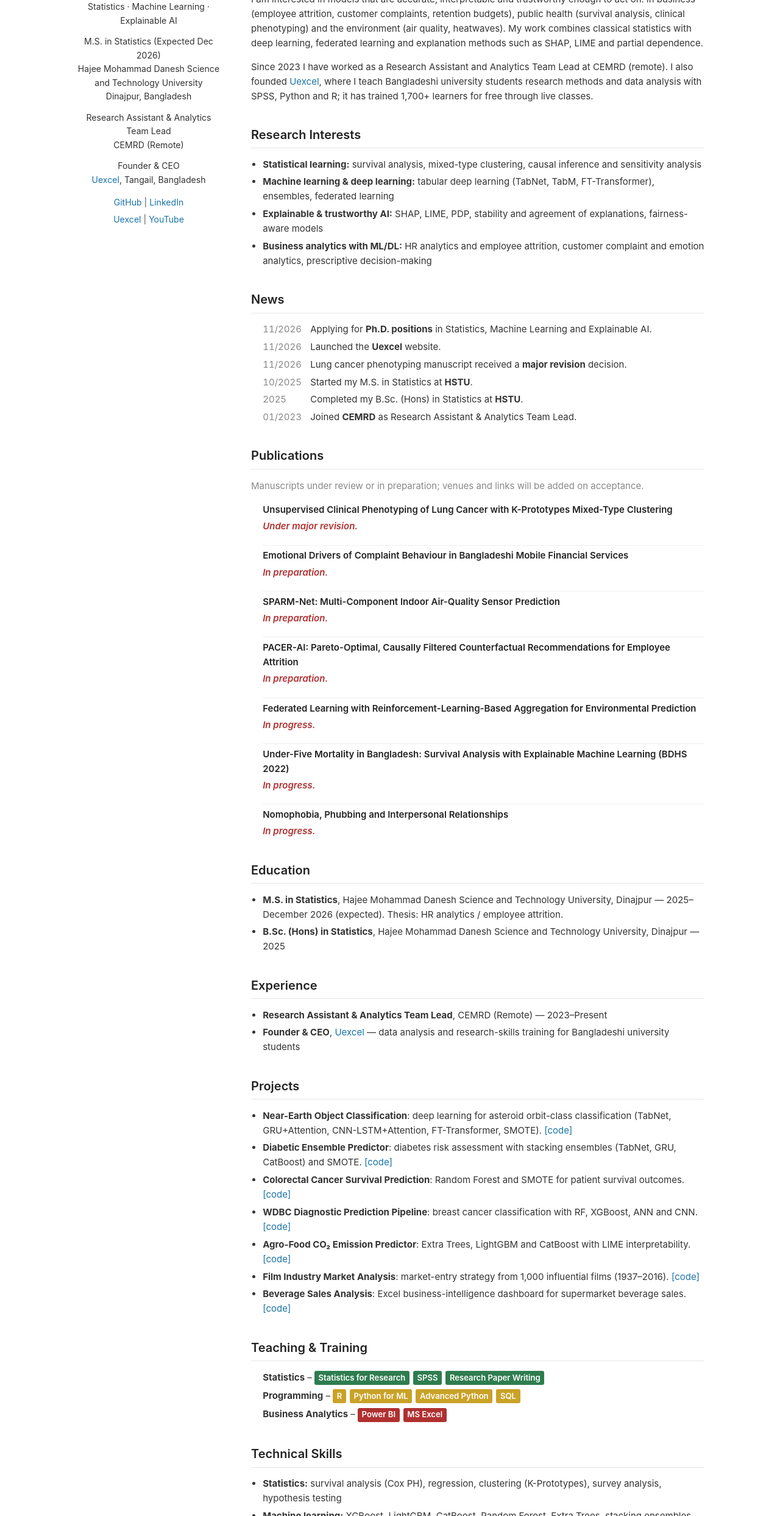
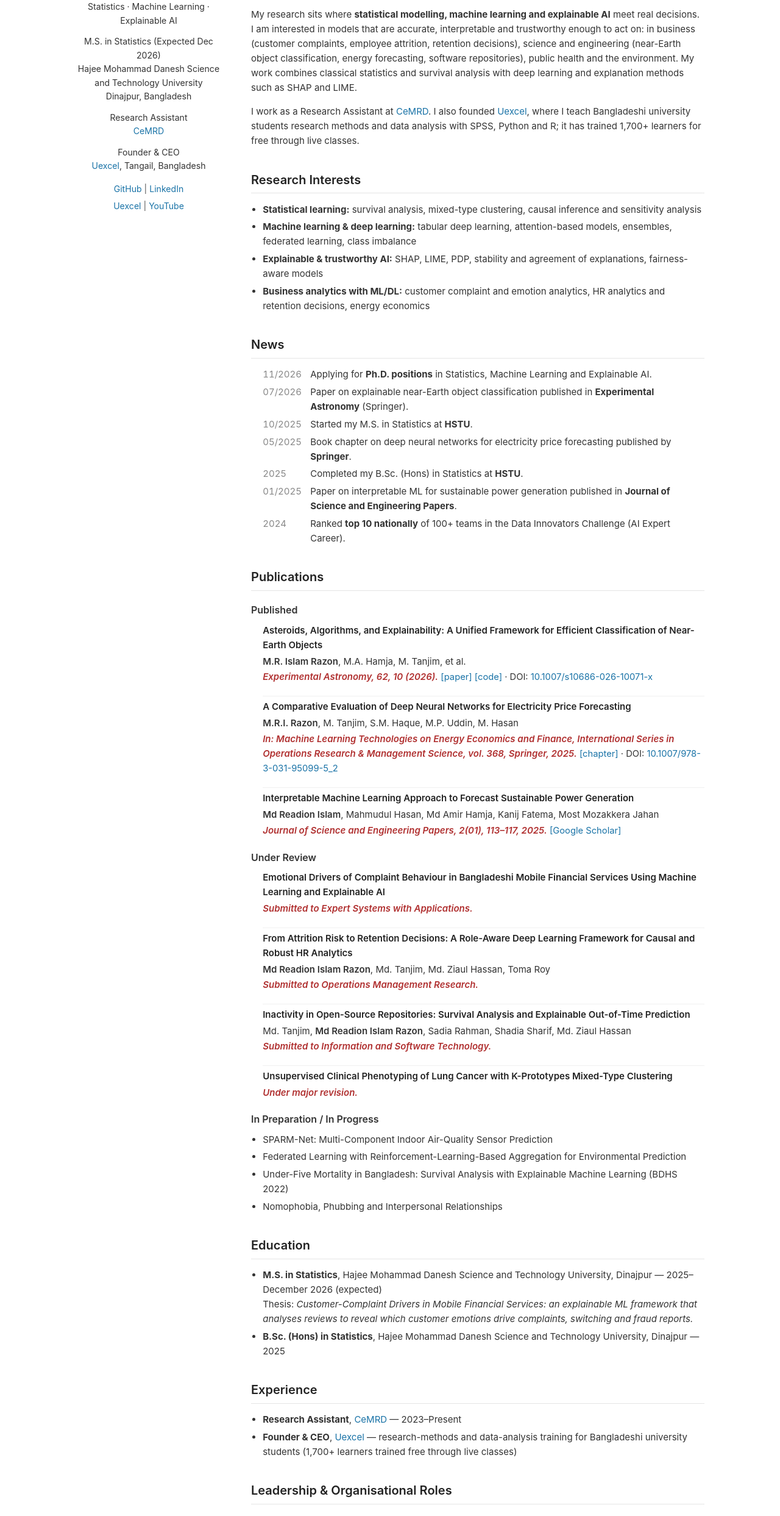
Before and after one commit to Razon64/Razon64.github.io, a plain HTML site: page index.html in a window 1280 px wide. Shown: the part 314-2800 px from the top of the page at 61% size. Drawn offline with Linux system fonts and the light colour scheme.

Commit message:
Update index.html

```diff
--- a/index.html
+++ b/index.html
@@ -4,7 +4,7 @@
 <meta charset="UTF-8">
 <meta name="viewport" content="width=device-width, initial-scale=1.0">
 <title>Md. Readion Islam Razon</title>
-<meta name="description" content="Md. Readion Islam Razon — MS Statistics (HSTU), Research Assistant & Analytics Team Lead at CEMRD, Founder & CEO of Uexcel.">
+<meta name="description" content="Md. Readion Islam Razon — MS Statistics (HSTU), Research Assistant at CeMRD, Founder & CEO of Uexcel.">
 <style>
 * { box-sizing: border-box; }
 body { margin: 0; background: #fff; color: #333; font: 15px/1.6 -apple-system, BlinkMacSystemFont, "Segoe UI", Roboto, "Helvetica Neue", Arial, sans-serif; }
@@ -68,8 +68,8 @@ footer { font-size: .8rem; color: #999; margin-top: 3rem; border-top: 1px solid
       Dinajpur, Bangladesh
     </p>
     <p class="role">
-      Research Assistant &amp; Analytics Team Lead<br>
-      CEMRD (Remote)
+      Research Assistant<br>
+      <a href="https://cemrd.org/">CeMRD</a>
     </p>
     <p class="role">
       Founder &amp; CEO<br>
@@ -90,91 +90,131 @@ footer { font-size: .8rem; color: #999; margin-top: 3rem; border-top: 1px solid
       <a href="#publications">Publications</a>
       <a href="#education">Education</a>
       <a href="#experience">Experience</a>
+      <a href="#leadership">Leadership</a>
+      <a href="#awards">Awards</a>
       <a href="#projects">Projects</a>
-      <a href="#teaching">Teaching</a>
+      <a href="#training">Training</a>
       <a href="#skills">Skills</a>
     </nav>
 
     <h2 id="about">About Me</h2>
-    <p>I am a <b>prospective Ph.D. applicant</b> in Statistics and Machine Learning. I am completing my M.S. in Statistics at <a href="https://www.hstu.ac.bd/">Hajee Mohammad Danesh Science and Technology University (HSTU)</a>, Dinajpur (expected December 2026), with a thesis on HR analytics and employee attrition. I received my B.Sc. (Hons) in Statistics from HSTU in 2025.</p>
-    <p>My research sits where <b>statistical modelling, machine learning and explainable AI</b> meet real decisions. I am interested in models that are accurate, interpretable and trustworthy enough to act on: in business (employee attrition, customer complaints, retention budgets), public health (survival analysis, clinical phenotyping) and the environment (air quality, heatwaves). My work combines classical statistics with deep learning, federated learning and explanation methods such as SHAP, LIME and partial dependence.</p>
-    <p>Since 2023 I have worked as a Research Assistant and Analytics Team Lead at CEMRD (remote). I also founded <a href="https://web.facebook.com/uexcel64/">Uexcel</a>, where I teach Bangladeshi university students research methods and data analysis with SPSS, Python and R; it has trained 1,700+ learners for free through live classes.</p>
+    <p>I am a <b>prospective Ph.D. applicant</b> in Statistics and Machine Learning. I am completing my M.S. in Statistics at <a href="https://www.hstu.ac.bd/">Hajee Mohammad Danesh Science and Technology University (HSTU)</a>, Dinajpur (expected December 2026). My M.S. thesis, <i>Customer-Complaint Drivers in Mobile Financial Services</i>, develops an explainable ML framework that analyses app reviews to reveal which customer emotions drive complaints, switching and fraud reports. I received my B.Sc. (Hons) in Statistics from HSTU in 2025.</p>
+    <p>My research sits where <b>statistical modelling, machine learning and explainable AI</b> meet real decisions. I am interested in models that are accurate, interpretable and trustworthy enough to act on: in business (customer complaints, employee attrition, retention decisions), science and engineering (near-Earth object classification, energy forecasting, software repositories), public health and the environment. My work combines classical statistics and survival analysis with deep learning and explanation methods such as SHAP and LIME.</p>
+    <p>I work as a Research Assistant at <a href="https://cemrd.org/">CeMRD</a>. I also founded <a href="https://web.facebook.com/uexcel64/">Uexcel</a>, where I teach Bangladeshi university students research methods and data analysis with SPSS, Python and R; it has trained 1,700+ learners for free through live classes.</p>
 
     <h2 id="interests">Research Interests</h2>
     <ul>
       <li><b>Statistical learning:</b> survival analysis, mixed-type clustering, causal inference and sensitivity analysis</li>
-      <li><b>Machine learning &amp; deep learning:</b> tabular deep learning (TabNet, TabM, FT-Transformer), ensembles, federated learning</li>
+      <li><b>Machine learning &amp; deep learning:</b> tabular deep learning, attention-based models, ensembles, federated learning, class imbalance</li>
       <li><b>Explainable &amp; trustworthy AI:</b> SHAP, LIME, PDP, stability and agreement of explanations, fairness-aware models</li>
-      <li><b>Business analytics with ML/DL:</b> HR analytics and employee attrition, customer complaint and emotion analytics, prescriptive decision-making</li>
+      <li><b>Business analytics with ML/DL:</b> customer complaint and emotion analytics, HR analytics and retention decisions, energy economics</li>
     </ul>
 
     <h2 id="news">News</h2>
     <ul class="news">
       <li><span class="date">11/2026</span>Applying for <b>Ph.D. positions</b> in Statistics, Machine Learning and Explainable AI.</li>
-      <li><span class="date">11/2026</span>Launched the <b>Uexcel</b> website.</li>
-      <li><span class="date">11/2026</span>Lung cancer phenotyping manuscript received a <b>major revision</b> decision.</li>
+      <li><span class="date">07/2026</span>Paper on explainable near-Earth object classification published in <b>Experimental Astronomy</b> (Springer).</li>
       <li><span class="date">10/2025</span>Started my M.S. in Statistics at <b>HSTU</b>.</li>
+      <li><span class="date">05/2025</span>Book chapter on deep neural networks for electricity price forecasting published by <b>Springer</b>.</li>
       <li><span class="date">2025</span>Completed my B.Sc. (Hons) in Statistics at <b>HSTU</b>.</li>
-      <li><span class="date">01/2023</span>Joined <b>CEMRD</b> as Research Assistant &amp; Analytics Team Lead.</li>
+      <li><span class="date">01/2025</span>Paper on interpretable ML for sustainable power generation published in <b>Journal of Science and Engineering Papers</b>.</li>
+      <li><span class="date">2024</span>Ranked <b>top 10 nationally</b> of 100+ teams in the Data Innovators Challenge (AI Expert Career).</li>
     </ul>
 
     <h2 id="publications">Publications</h2>
-    <p style="color:#888">Manuscripts under review or in preparation; venues and links will be added on acceptance.</p>
+    <h3>Published</h3>
     <ul class="pubs">
+      <li>
+        <span class="title">Asteroids, Algorithms, and Explainability: A Unified Framework for Efficient Classification of Near-Earth Objects</span>
+        <ul class="meta">
+          <li class="authors"><b>M.R. Islam Razon</b>, M.A. Hamja, M. Tanjim, et al.</li>
+          <li><span class="venue">Experimental Astronomy, 62, 10 (2026).</span> <span class="plinks"><a href="https://doi.org/10.1007/s10686-026-10071-x">[paper]</a> <a href="https://github.com/Razon64/-Near-Earth-Object-Classification">[code]</a> · DOI: <a href="https://doi.org/10.1007/s10686-026-10071-x">10.1007/s10686-026-10071-x</a></span></li>
+        </ul>
+      </li>
+      <li>
+        <span class="title">A Comparative Evaluation of Deep Neural Networks for Electricity Price Forecasting</span>
+        <ul class="meta">
+          <li class="authors"><b>M.R.I. Razon</b>, M. Tanjim, S.M. Haque, M.P. Uddin, M. Hasan</li>
+          <li><span class="venue">In: Machine Learning Technologies on Energy Economics and Finance, International Series in Operations Research &amp; Management Science, vol. 368, Springer, 2025.</span> <span class="plinks"><a href="https://doi.org/10.1007/978-3-031-95099-5_2">[chapter]</a> · DOI: <a href="https://doi.org/10.1007/978-3-031-95099-5_2">10.1007/978-3-031-95099-5_2</a></span></li>
+        </ul>
+      </li>
+      <li>
+        <span class="title">Interpretable Machine Learning Approach to Forecast Sustainable Power Generation</span>
+        <ul class="meta">
+          <li class="authors"><b>Md Readion Islam</b>, Mahmudul Hasan, Md Amir Hamja, Kanij Fatema, Most Mozakkera Jahan</li>
+          <li><span class="venue">Journal of Science and Engineering Papers, 2(01), 113–117, 2025.</span> <span class="plinks"><a href="https://scholar.google.com/scholar?q=%22Interpretable+Machine+Learning+Approach+to+Forecast+Sustainable+Power+Generation%22">[Google Scholar]</a></span></li>
+        </ul>
+      </li>
+    </ul>
+
+    <h3>Under Review</h3>
+    <ul class="pubs">
+      <li>
+        <span class="title">Emotional Drivers of Complaint Behaviour in Bangladeshi Mobile Financial Services Using Machine Learning and Explainable AI</span>
+        <ul class="meta">
+          <li><span class="venue">Submitted to Expert Systems with Applications.</span></li>
+        </ul>
+      </li>
+      <li>
+        <span class="title">From Attrition Risk to Retention Decisions: A Role-Aware Deep Learning Framework for Causal and Robust HR Analytics</span>
+        <ul class="meta">
+          <li class="authors"><b>Md Readion Islam Razon</b>, Md. Tanjim, Md. Ziaul Hassan, Toma Roy</li>
+          <li><span class="venue">Submitted to Operations Management Research.</span></li>
+        </ul>
+      </li>
+      <li>
+        <span class="title">Inactivity in Open-Source Repositories: Survival Analysis and Explainable Out-of-Time Prediction</span>
+        <ul class="meta">
+          <li class="authors">Md. Tanjim, <b>Md Readion Islam Razon</b>, Sadia Rahman, Shadia Sharif, Md. Ziaul Hassan</li>
+          <li><span class="venue">Submitted to Information and Software Technology.</span></li>
+        </ul>
+      </li>
       <li>
         <span class="title">Unsupervised Clinical Phenotyping of Lung Cancer with K-Prototypes Mixed-Type Clustering</span>
         <ul class="meta">
           <li><span class="venue">Under major revision.</span></li>
         </ul>
       </li>
-      <li>
-        <span class="title">Emotional Drivers of Complaint Behaviour in Bangladeshi Mobile Financial Services</span>
-        <ul class="meta">
-          <li><span class="venue">In preparation.</span></li>
-        </ul>
-      </li>
-      <li>
-        <span class="title">SPARM-Net: Multi-Component Indoor Air-Quality Sensor Prediction</span>
-        <ul class="meta">
-          <li><span class="venue">In preparation.</span></li>
-        </ul>
-      </li>
-      <li>
-        <span class="title">PACER-AI: Pareto-Optimal, Causally Filtered Counterfactual Recommendations for Employee Attrition</span>
-        <ul class="meta">
-          <li><span class="venue">In preparation.</span></li>
-        </ul>
-      </li>
-      <li>
-        <span class="title">Federated Learning with Reinforcement-Learning-Based Aggregation for Environmental Prediction</span>
-        <ul class="meta">
-          <li><span class="venue">In progress.</span></li>
-        </ul>
-      </li>
-      <li>
-        <span class="title">Under-Five Mortality in Bangladesh: Survival Analysis with Explainable Machine Learning (BDHS 2022)</span>
-        <ul class="meta">
-          <li><span class="venue">In progress.</span></li>
-        </ul>
-      </li>
-      <li>
-        <span class="title">Nomophobia, Phubbing and Interpersonal Relationships</span>
-        <ul class="meta">
-          <li><span class="venue">In progress.</span></li>
-        </ul>
-      </li>
+    </ul>
+
+    <h3>In Preparation / In Progress</h3>
+    <ul>
+      <li>SPARM-Net: Multi-Component Indoor Air-Quality Sensor Prediction</li>
+      <li>Federated Learning with Reinforcement-Learning-Based Aggregation for Environmental Prediction</li>
+      <li>Under-Five Mortality in Bangladesh: Survival Analysis with Explainable Machine Learning (BDHS 2022)</li>
+      <li>Nomophobia, Phubbing and Interpersonal Relationships</li>
     </ul>
 
     <h2 id="education">Education</h2>
     <ul>
-      <li><b>M.S. in Statistics</b>, Hajee Mohammad Danesh Science and Technology University, Dinajpur — 2025–December 2026 (expected). Thesis: HR analytics / employee attrition.</li>
+      <li><b>M.S. in Statistics</b>, Hajee Mohammad Danesh Science and Technology University, Dinajpur — 2025–December 2026 (expected)<br>Thesis: <i>Customer-Complaint Drivers in Mobile Financial Services: an explainable ML framework that analyses reviews to reveal which customer emotions drive complaints, switching and fraud reports.</i></li>
       <li><b>B.Sc. (Hons) in Statistics</b>, Hajee Mohammad Danesh Science and Technology University, Dinajpur — 2025</li>
     </ul>
 
     <h2 id="experience">Experience</h2>
     <ul>
-      <li><b>Research Assistant &amp; Analytics Team Lead</b>, CEMRD (Remote) — 2023–Present</li>
-      <li><b>Founder &amp; CEO</b>, <a href="https://web.facebook.com/uexcel64/">Uexcel</a> — data analysis and research-skills training for Bangladeshi university students</li>
+      <li><b>Research Assistant</b>, <a href="https://cemrd.org/">CeMRD</a> — 2023–Present</li>
+      <li><b>Founder &amp; CEO</b>, <a href="https://web.facebook.com/uexcel64/">Uexcel</a> — research-methods and data-analysis training for Bangladeshi university students (1,700+ learners trained free through live classes)</li>
+    </ul>
+
+    <h2 id="leadership">Leadership &amp; Organisational Roles</h2>
+    <h3>Research Coordinator &amp; Joint Secretary, HSTU Research Society <span style="font-weight:400;color:#888">· Feb 2024 – Feb 2026</span></h3>
+    <ul>
+      <li>Led 15 members and coordinated Scholars' Summit 2025, a research competition with 100+ participants; organised webinars on data analysis, research and study abroad.</li>
+      <li>Designed and ran an institutional survey (Students' Expectations from the Vice-Chancellor) and presented the findings directly to the Vice-Chancellor.</li>
+    </ul>
+    <h3>Organizing Secretary, Skill Development Club of HSTU <span style="font-weight:400;color:#888">· Jan 2024 – Dec 2024</span></h3>
+    <ul>
+      <li>Ran an intra-university Business Case Competition with 100+ participants; secured and managed 8 sponsors.</li>
+      <li>Planned and executed a youth marathon, covering logistics, participant safety and volunteer coordination.</li>
+    </ul>
+
+    <h2 id="awards">Awards &amp; Recognition</h2>
+    <ul>
+      <li>Top 10 nationally of 100+ teams, Data Innovators Challenge (AI Expert Career), 2024</li>
+      <li>Best Oral Presentation, 1st International Student Conference &amp; Research Fair, University of Rajshahi</li>
+      <li>Top Contributor for communication &amp; organisation, HSTU Biz Master case competition</li>
+      <li>Rapporteur, Scholars' Summit 2025</li>
     </ul>
 
     <h2 id="projects">Projects</h2>
@@ -188,7 +228,15 @@ footer { font-size: .8rem; color: #999; margin-top: 3rem; border-top: 1px solid
       <li><b>Beverage Sales Analysis</b>: Excel business-intelligence dashboard for supermarket beverage sales. <a href="https://github.com/Razon64/Beverage-Sales-Analysis">[code]</a></li>
     </ul>
 
-    <h2 id="teaching">Teaching &amp; Training</h2>
+    <h2 id="training">Training &amp; Certifications</h2>
+    <ul>
+      <li>CareerX: Career &amp; Leadership Programme, Bangladesh Youth Leadership Center (BYLC), 2024</li>
+      <li>Introduction to Data Analytics, IBM · Coursera, 2023</li>
+      <li>Programming for Everybody · Python Data Structures, University of Michigan · Coursera, 2023</li>
+      <li>Microsoft Excel · SPSS Data Analysis, NBICT LAB, 2021</li>
+    </ul>
+
+    <h2 id="teaching">Teaching &amp; Training (Uexcel)</h2>
     <ul class="service">
       <li><strong>Statistics</strong> –
         <span class="badge badge-journal">Statistics for Research</span>
@@ -209,12 +257,12 @@ footer { font-size: .8rem; color: #999; margin-top: 3rem; border-top: 1px solid
 
     <h2 id="skills">Technical Skills</h2>
     <ul>
-      <li><b>Statistics:</b> survival analysis (Cox PH), regression, clustering (K-Prototypes), survey analysis, hypothesis testing</li>
+      <li><b>Statistics:</b> survival analysis (Cox PH), regression, clustering (K-Prototypes), survey design and analysis, hypothesis testing</li>
       <li><b>Machine learning:</b> XGBoost, LightGBM, CatBoost, Random Forest, Extra Trees, stacking ensembles, SMOTE</li>
       <li><b>Deep learning:</b> TabNet, TabM, FT-Transformer, GRU/LSTM with attention, CNN, ANN</li>
-      <li><b>Federated learning:</b> FedAvg, FedSGD, FedDyn, SCAFFOLD, FedADMM, RL-based aggregation</li>
-      <li><b>Explainable AI:</b> SHAP, LIME, partial dependence plots</li>
-      <li><b>Languages &amp; tools:</b> Python (pandas, scikit-learn), R / RStudio, SPSS, SQL, Excel, Power BI, Google Colab, Jupyter, LaTeX</li>
+      <li><b>Explainable AI:</b> SHAP, LIME, Shapash, partial dependence plots</li>
+      <li><b>Analytics:</b> Python, R, SQL, SPSS, STATA, survey design (KoboToolbox)</li>
+      <li><b>Business:</b> Excel (pivot tables, dashboards), Power BI, PowerPoint, Google Workspace</li>
     </ul>
 
     <footer>© 2026 Md. Readion Islam Razon. Layout inspired by <a href="https://khawar-islam.github.io/">Khawar Islam's homepage</a>.</footer>
```
